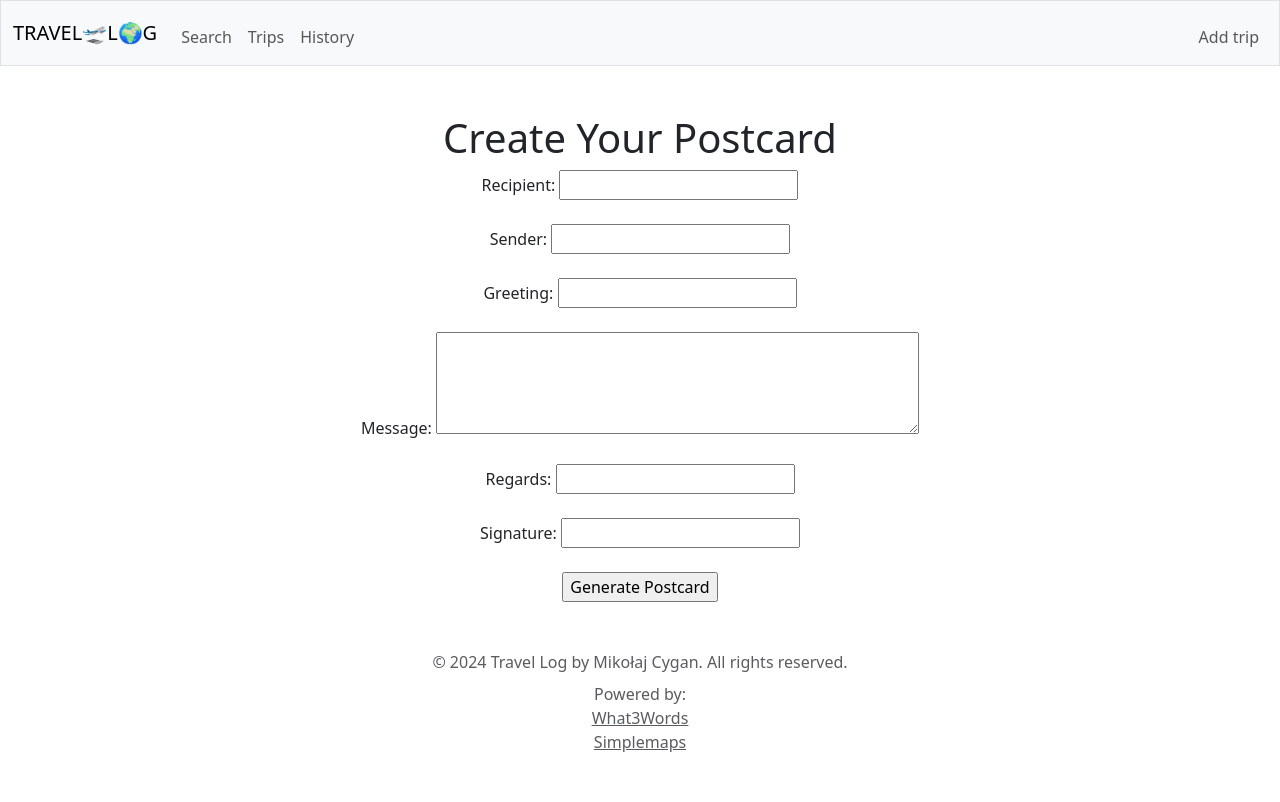
After one commit to Skidmeister/cs50_travel_log, a Flask app: page /generate-postcard/1 in a window 1280 px wide. The commit adds this page. Run offline with Flask 3, Linux system fonts and the light colour scheme; parts of the project's set-up code (start-up, migrations or seed data) failed here and were passed over; some libraries are stand-ins or nearby versions.

Commit message:
Start of implementing a postcard function but it is not calibrated yet.

```diff
--- a/app.py
+++ b/app.py
@@ -7,7 +7,7 @@ from flask import Flask, flash, redirect, render_template, request, session, url
 from datetime import datetime
 import folium
 
-from helpers import get_w3w, get_city_coordinates
+from helpers import get_w3w, get_city_coordinates, create_postcard
 
 import pandas as pd
 
@@ -224,11 +224,31 @@ def add_spot(trip_id):
         # add information to database
         db.execute("INSERT INTO spots (w3s, datetime, name, description, longitude, latitude, country, nearest_place, trip_id) VALUES(?, ?, ?, ?, ?, ?, ?, ?, ?)", words, time, name, description, longitude, latitude, country, nearest_place, trip_id)
 
-        return redirect(url_for("trip", id=trip['id']))
+        return redirect(url_for("trip", id=trip_id))
 
     else:
         return render_template("add_spot.html", trip_id=trip_id, trip=trip)
 
+
+@app.route("/generate-postcard/<int:trip_id>", methods = ["GET", "POST"])
+def generate_postcard(trip_id):
+    """Generates a pdf postcard"""
+    trip = db.execute("SELECT * FROM trips WHERE id = ?", trip_id)[0]
+    if request.method == "POST":
+        recipient = request.form.get("recipient")
+        message = request.form.get("message")
+        sender = request.form.get("sender")
+        greeting = request.form.get("greeting")
+        regards = request.form.get("regards")
+        signature = request.form.get("signature")
+
+
+        create_postcard(recipient, sender, greeting, message, regards, signature, trip)
+
+        return redirect(url_for("trip", id=trip['id']))
+
+    else:
+        return render_template("generate_postcard.html", trip_id = trip['id'], trip=trip)
 
 
 
--- /dev/null
+++ b/templates/generate_postcard.html
@@ -0,0 +1,30 @@
+{% extends "layout.html" %}
+
+{% block title %}
+    Generate Postcard
+{% endblock %}
+
+{% block main %}
+    <h1>Create Your Postcard</h1>
+    <form action="/generate-postcard/{{ trip['id'] }}" method="POST">
+        <label for="recipient">Recipient:</label>
+        <input type="text" id="recipient" name="recipient" required><br><br>
+
+        <label for="sender">Sender:</label>
+        <input type="text" id="sender" name="sender" required><br><br>
+
+        <label for="greeting">Greeting:</label>
+        <input type="text" id="greeting" name="greeting" required><br><br>
+
+        <label for="message">Message:</label>
+        <textarea id="message" name="message" rows="4" cols="50" required></textarea><br><br>
+
+        <label for="regards">Regards:</label>
+        <input type="text" id="regards" name="regards" required><br><br>
+
+        <label for="signature">Signature:</label>
+        <input type="text" id="signature" name="signature" required><br><br>
+
+        <input type="submit" value="Generate Postcard">
+    </form>
+{% endblock %}
--- a/templates/layout.html
+++ b/templates/layout.html
@@ -19,7 +19,7 @@
          <!-- Include Folium CSS -->
         <link rel="stylesheet" href="https://unpkg.com/leaflet/dist/leaflet.css" />
 
-        <title>Travel Log: {% block title %}{% endblock %}</title>
+        <title>Travel L🌍g: {% block title %}{% endblock %}</title>
 
     </head>
 
@@ -28,7 +28,7 @@
         <nav class="bg-light border navbar navbar-expand-md navbar-light">
             <div class="container-fluid">
                 <a class="navbar-brand" href="/">
-                    <span>TRAVEL LOG</span>
+                    <span>TRAVEL🛫L🌍G</span>
                 </a>
                 <button aria-controls="navbar" aria-expanded="false" aria-label="Toggle navigation" class="navbar-toggler" data-bs-target="#navbar" data-bs-toggle="collapse" type="button">
                     <span class="navbar-toggler-icon"></span>
--- a/templates/trip.html
+++ b/templates/trip.html
@@ -43,6 +43,10 @@
 <div>
     <a href="{{ url_for('upload_image', trip_id = trip['id']) }}">Upload image</a>
 </div>
+<div>
+    <a href="{{ url_for('generate_postcard', trip_id = trip['id']) }}">Generate postcard</a>
+</div>
+
 <h2>Spots</h2>
 {% if spots %}
     <table>
```
Also changed, not shown: helpers.py (+127 -0 lines), travel_log.db, 1 other file.
